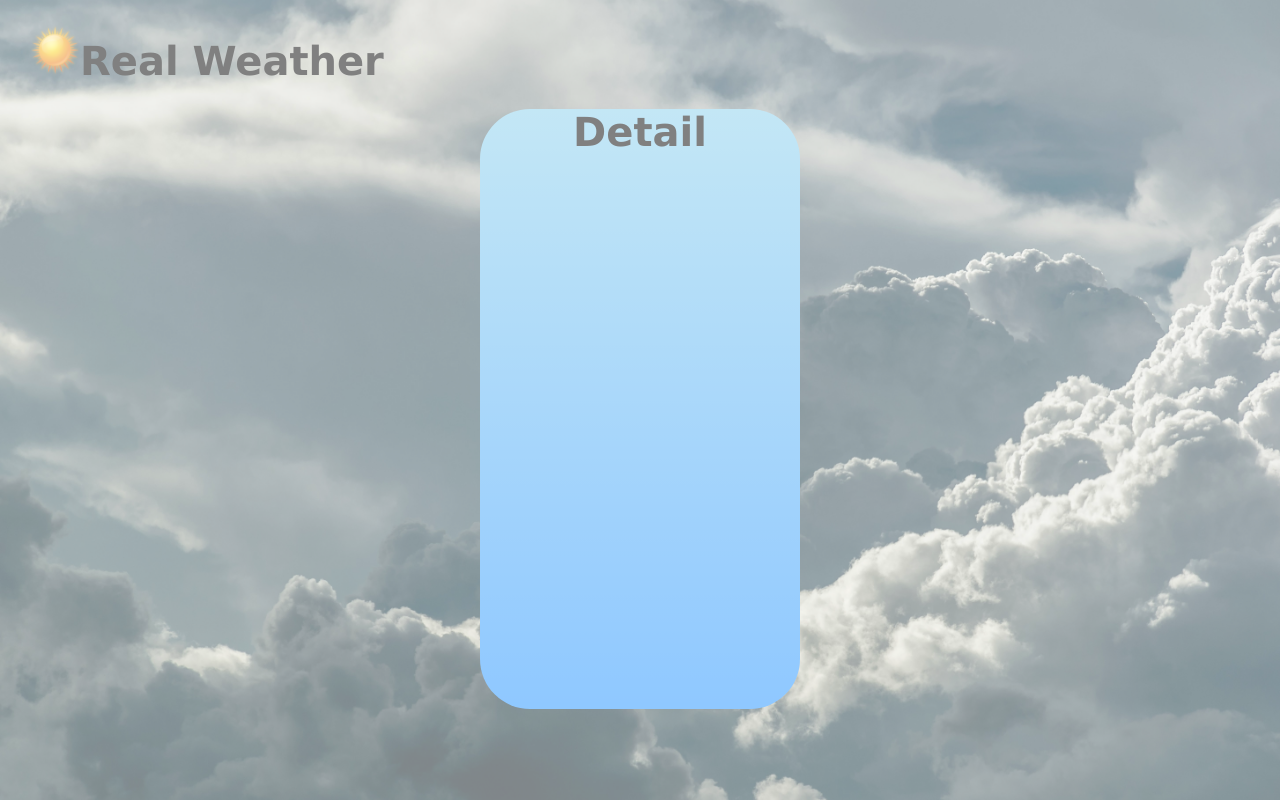
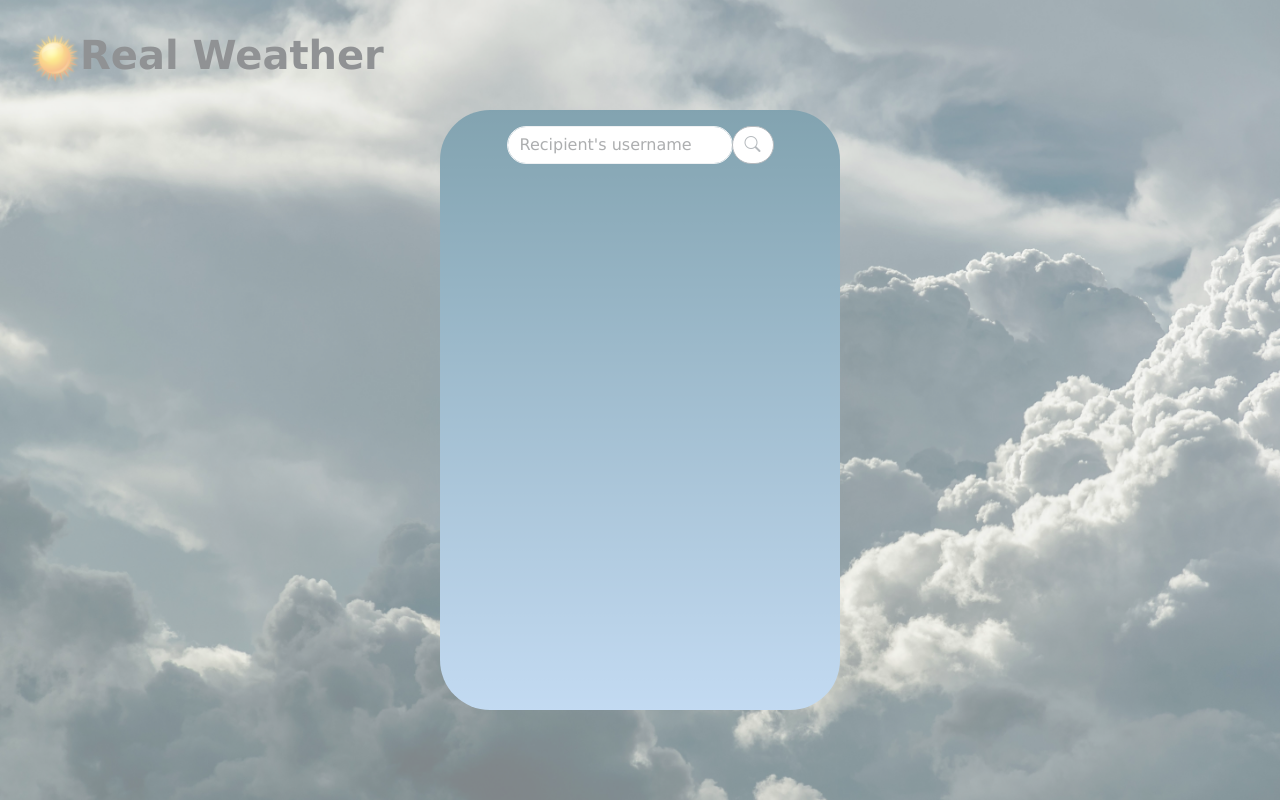
Before and after one commit to Dinuk1994/weather-app, a React (Vite) app: page / in a window 1280 px wide. Built offline with nearby package versions, Linux system fonts and the light colour scheme.

Commit message:
Adding search field

```diff
--- a/package.json
+++ b/package.json
@@ -12,10 +12,12 @@
   "dependencies": {
     "aos": "^2.3.4",
     "bootstrap": "^5.3.3",
+    "bootstrap-icons": "^1.11.3",
     "react": "^18.2.0",
     "react-dom": "^18.2.0"
   },
   "devDependencies": {
+    "@types/aos": "^3.0.7",
     "@types/react": "^18.2.56",
     "@types/react-dom": "^18.2.19",
     "@typescript-eslint/eslint-plugin": "^7.0.2",
--- a/src/Contents/Detail.css
+++ b/src/Contents/Detail.css
@@ -1,11 +1,45 @@
-.body{
+body {
     display: flex;
     justify-content: center;
     justify-items: center;
     margin-top: 25px;
-    background: linear-gradient(to bottom, #87CEEB, #1E90FF);
+    border-radius: 50px;
+}
+
+.detail {
+    display: flex;
+    background: linear-gradient(to bottom, hsl(197, 90%, 20%), #86b5e4);
+    margin-top: 25px;
+    width: 400px;
     height: 600px;
-    width: 25%;
+    justify-items: center;
+    justify-self: center;
     border-radius: 50px;
+    justify-content: center;
+    justify-items: center;
+}
 
+.input-container {
+    position: relative;
+  }
+
+
+.text{
+    width: 50%;
+    height:30px;
+    font-size: small;
+    padding: 6px 6px;
+    border: 1px solid black;
+    border-radius: 10px;
+    margin-top: 25px;
+    padding-left: 30px;
 }
+
+
+.search{
+    background: #ffffff;
+    height: 15px ;
+    margin-top: 25px !important;
+    margin-left: 5px !important;
+    margin-right: 5px !important;
+}
--- a/src/Contents/Detail.tsx
+++ b/src/Contents/Detail.tsx
@@ -1,7 +1,9 @@
 import React, { useEffect } from 'react';
 import AOS from 'aos';
-import 'aos/dist/aos.css'; // Import AOS CSS
+import 'aos/dist/aos.css';
 import '../Contents/Detail.css';
+import 'bootstrap/dist/css/bootstrap.min.css';
+import 'bootstrap-icons/font/bootstrap-icons.css';
 
 const Detail = () => {
   useEffect(() => {
@@ -9,8 +11,19 @@ const Detail = () => {
   }, []);
 
   return (
-    <div className='container flex body' data-aos="zoom-in-down">
-      Detail
+    <div>
+      <div className='container' data-aos="zoom-in-down">
+        <label className='detail' htmlFor="">
+          <div className="input-container">
+            <div>
+              <div className="input-group mt-3">
+                <input type="text" className="form-control rounded-5" placeholder="Recipient's username" aria-label="Recipient's username" aria-describedby="button-addon2"/>
+                  <button className="btn btn-outline-secondary bg-white rounded-5 " type="button" id="button-addon2"><i className="bi bi-search"></i></button>
+              </div>
+            </div>
+          </div>
+        </label>
+      </div>
     </div>
   );
 };
--- a/src/MainPage/Main.tsx
+++ b/src/MainPage/Main.tsx
@@ -6,7 +6,7 @@ import Detail from '../Contents/Detail';
 
 const Main = () => {
     return (
-        <div className='flex container bg-image'>
+        <div className='flex bg-image'>
             <div className=''>
                 <div className='topic'>
                     <img src={Icon} alt="" className='icon' />
```
Also changed, not shown: 1 other file (tests, documents, lock files or other folders).
